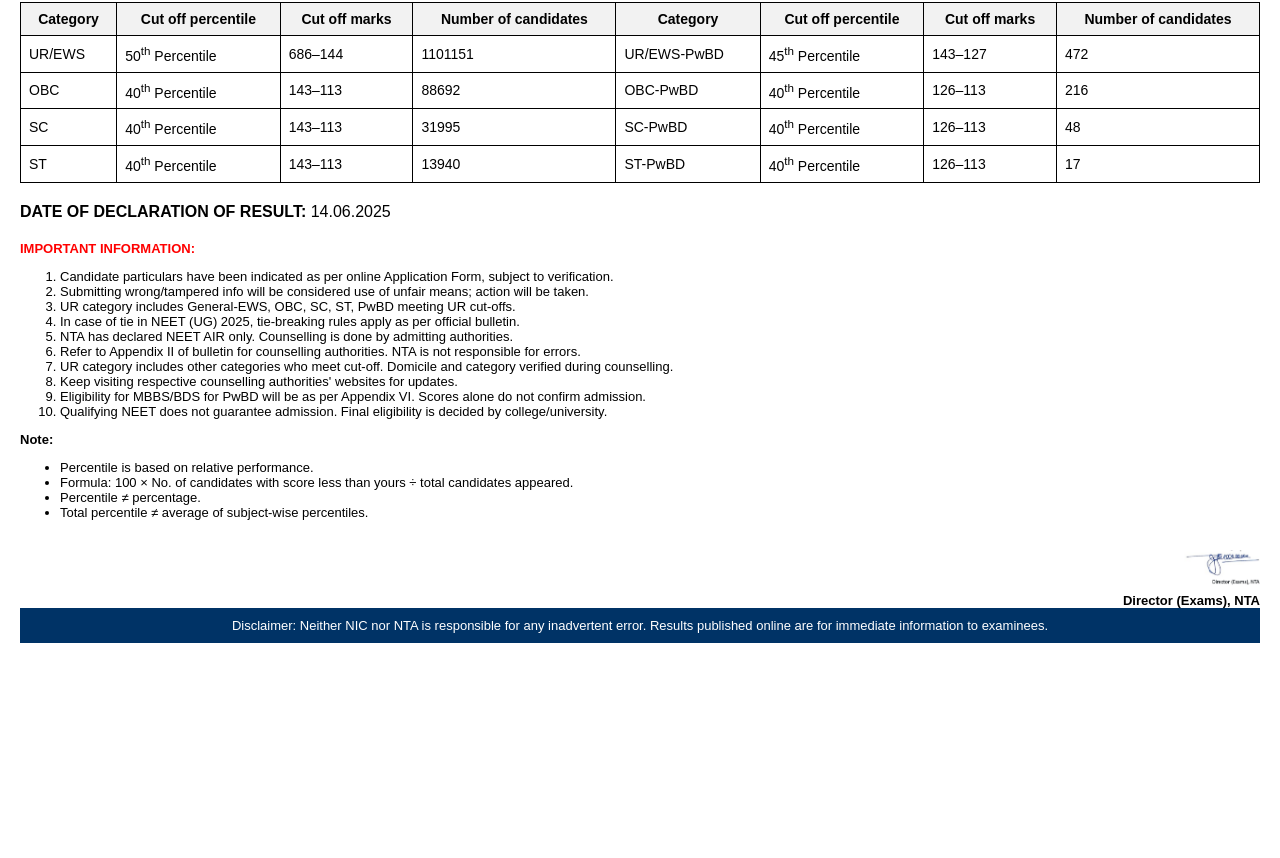
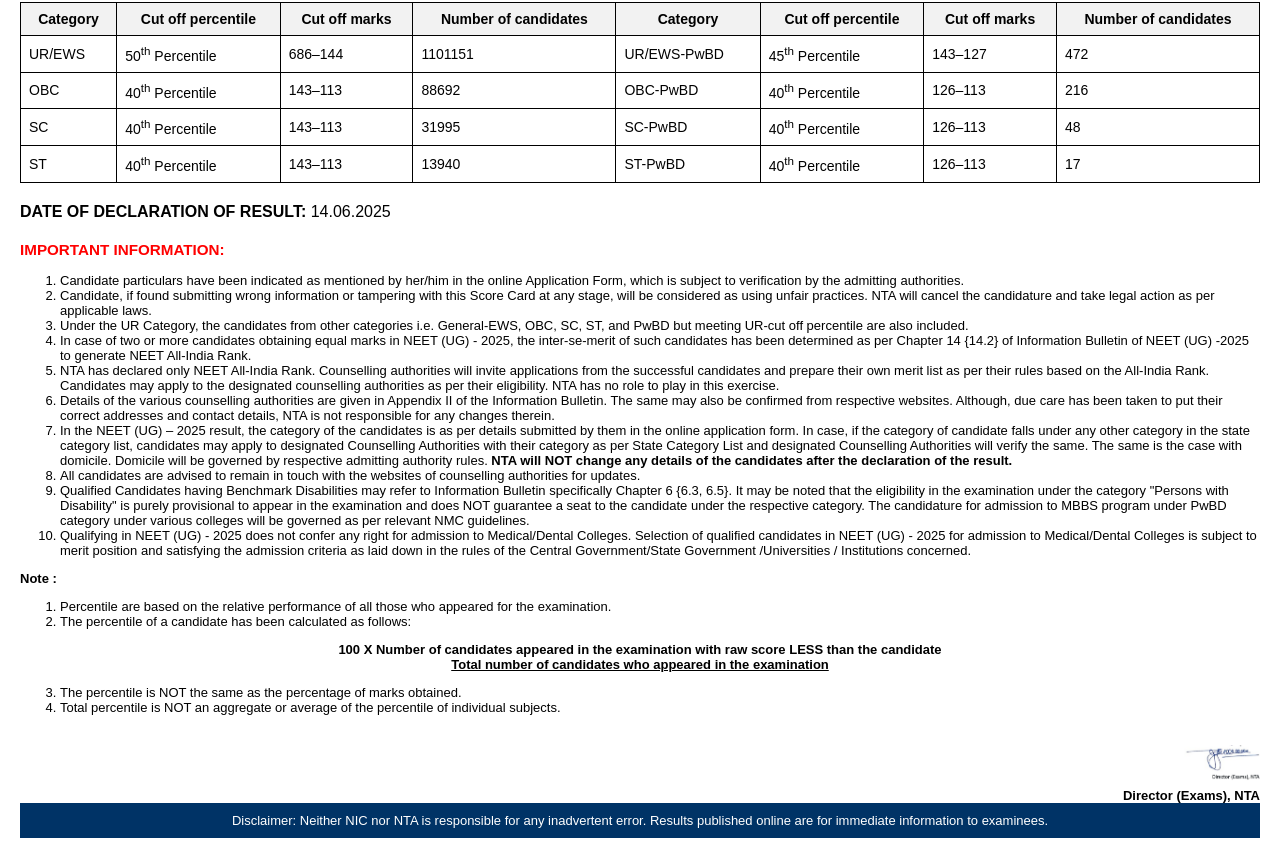
Before and after one commit to Heliumx011/neet-result, a plain HTML site: page NEET_UG_2025_Scorecard_Final.html in a window 1280 px wide. Shown: the part 819-1677 px from the top of the page. Before the commit the page ends 1482 px from the top, so only its background shows below. Drawn offline with Linux system fonts and the light colour scheme.

Commit message:
Update NEET_UG_2025_Scorecard_Final.html

```diff
--- a/NEET_UG_2025_Scorecard_Final.html
+++ b/NEET_UG_2025_Scorecard_Final.html
@@ -90,27 +90,43 @@
   <div><strong>DATE OF DECLARATION OF RESULT:</strong> 14.06.2025</div>
 
   <div class="instructions">
-    <p class="important">IMPORTANT INFORMATION:</p>
-    <ol>
-      <li>Candidate particulars have been indicated as per online Application Form, subject to verification.</li>
-      <li>Submitting wrong/tampered info will be considered use of unfair means; action will be taken.</li>
-      <li>UR category includes General-EWS, OBC, SC, ST, PwBD meeting UR cut-offs.</li>
-      <li>In case of tie in NEET (UG) 2025, tie-breaking rules apply as per official bulletin.</li>
-      <li>NTA has declared NEET AIR only. Counselling is done by admitting authorities.</li>
-      <li>Refer to Appendix II of bulletin for counselling authorities. NTA is not responsible for errors.</li>
-      <li>UR category includes other categories who meet cut-off. Domicile and category verified during counselling.</li>
-      <li>Keep visiting respective counselling authorities' websites for updates.</li>
-      <li>Eligibility for MBBS/BDS for PwBD will be as per Appendix VI. Scores alone do not confirm admission.</li>
-      <li>Qualifying NEET does not guarantee admission. Final eligibility is decided by college/university.</li>
-    </ol>
-    <p><strong>Note:</strong></p>
-    <ul>
-      <li>Percentile is based on relative performance.</li>
-      <li>Formula: 100 × No. of candidates with score less than yours ÷ total candidates appeared.</li>
-      <li>Percentile ≠ percentage.</li>
-      <li>Total percentile ≠ average of subject-wise percentiles.</li>
-    </ul>
+   <!-- PASTE THE IMPORTANT INFORMATION CODE HERE -->
+<div style="margin-top: 20px; font-family: Arial, sans-serif; font-size: 13px;">
+  <h3 style="color: red;">IMPORTANT INFORMATION:</h3>
+  <ol>
+    <li>Candidate particulars have been indicated as mentioned by her/him in the online Application Form, which is subject to verification by the admitting authorities.</li>
+    <li>Candidate, if found submitting wrong information or tampering with this Score Card at any stage, will be considered as using unfair practices. NTA will cancel the candidature and take legal action as per applicable laws.</li>
+    <li>Under the UR Category, the candidates from other categories i.e. General-EWS, OBC, SC, ST, and PwBD but meeting UR-cut off percentile are also included.</li>
+    <li>In case of two or more candidates obtaining equal marks in NEET (UG) - 2025, the inter-se-merit of such candidates has been determined as per Chapter 14 {14.2} of Information Bulletin of NEET (UG) -2025 to generate NEET All-India Rank.</li>
+    <li>NTA has declared only NEET All-India Rank. Counselling authorities will invite applications from the successful candidates and prepare their own merit list as per their rules based on the All-India Rank. Candidates may apply to the designated counselling authorities as per their eligibility. NTA has no role to play in this exercise.</li>
+    <li>Details of the various counselling authorities are given in Appendix II of the Information Bulletin. The same may also be confirmed from respective websites. Although, due care has been taken to put their correct addresses and contact details, NTA is not responsible for any changes therein.</li>
+    <li>In the NEET (UG) – 2025 result, the category of the candidates is as per details submitted by them in the online application form. In case, if the category of candidate falls under any other category in the state category list, candidates may apply to designated Counselling Authorities with their category as per State Category List and designated Counselling Authorities will verify the same. The same is the case with domicile. Domicile will be governed by respective admitting authority rules. <b style="font-weight:bold;">NTA will NOT change any details of the candidates after the declaration of the result.</b></li>
+    <li>All candidates are advised to remain in touch with the websites of counselling authorities for updates.</li>
+    <li>Qualified Candidates having Benchmark Disabilities may refer to Information Bulletin specifically Chapter 6 {6.3, 6.5}. It may be noted that the eligibility in the examination under the category "Persons with Disability" is purely provisional to appear in the examination and does NOT guarantee a seat to the candidate under the respective category. The candidature for admission to MBBS program under PwBD category under various colleges will be governed as per relevant NMC guidelines.</li>
+    <li>Qualifying in NEET (UG) - 2025 does not confer any right for admission to Medical/Dental Colleges. Selection of qualified candidates in NEET (UG) - 2025 for admission to Medical/Dental Colleges is subject to merit position and satisfying the admission criteria as laid down in the rules of the Central Government/State Government /Universities / Institutions concerned.</li>
+  </ol>
 
+  <p style="font-weight: bold;">Note :</p>
+  <ol>
+    <li>Percentile are based on the relative performance of all those who appeared for the examination.</li>
+    <li>The percentile of a candidate has been calculated as follows:</li>
+  </ol>
+
+  <div style="text-align: center; font-weight: bold; margin: 10px 0; font-size: 13px;">
+    100 X Number of candidates appeared in the examination with raw score LESS than the candidate<br>
+    <span style="text-decoration: underline;">Total number of candidates who appeared in the examination</span>
+  </div>
+
+  <ol start="3">
+    <li>The percentile is NOT the same as the percentage of marks obtained.</li>
+    <li>Total percentile is NOT an aggregate or average of the percentile of individual subjects.</li>
+  </ol>
+</div>
+<!-- END OF SECTION -->
+
+<!-- Now comes the final tag -->
+</body>
+</html>
 
   <div class="signature">
     <img src="nta-sign.png" alt="NTA Signature"><br>
```
